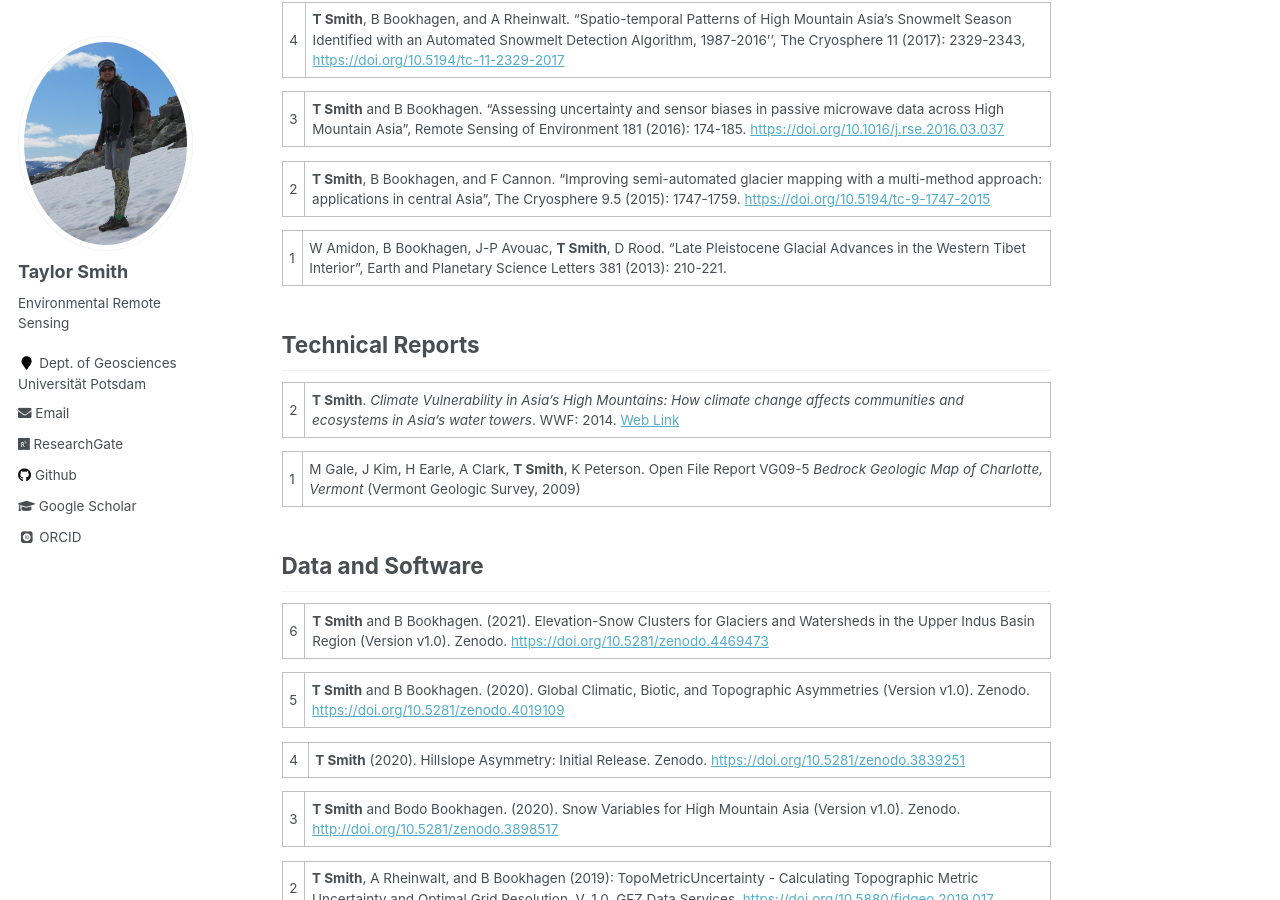
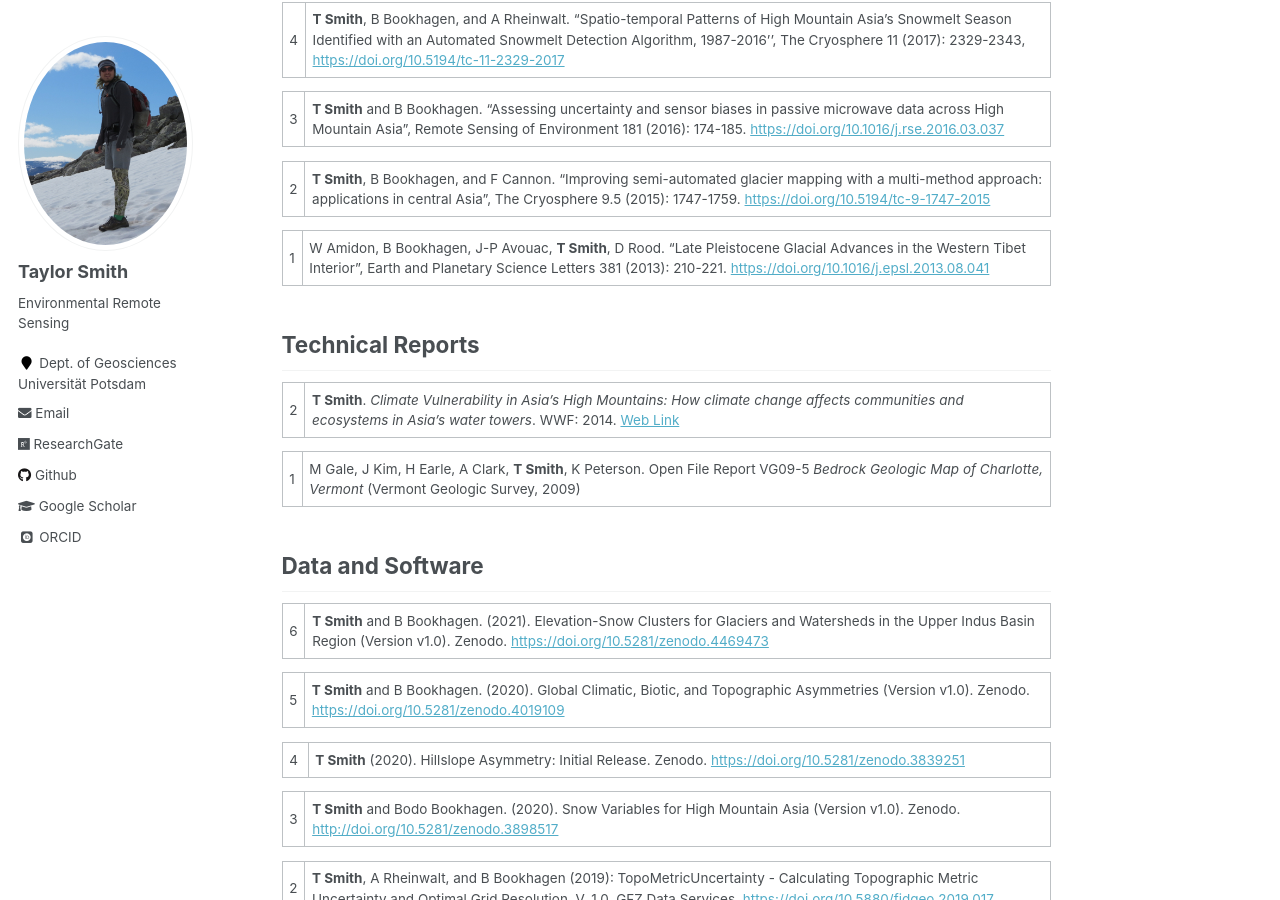
Before and after one commit to tasmi/tasmi.github.io, a Jekyll site: the page built from _pages/publications.md, in a window 1280 px wide and 900 px high, scrolled down 1035 px. Built offline with Jekyll 4.4.1, drawn with Linux system fonts in a browser that asks for light colours; some web fonts are replaced; part of the change alters nothing that is shown.

Commit message:
Update publications.md

```diff
--- a/_pages/publications.md
+++ b/_pages/publications.md
@@ -33,7 +33,7 @@ For further research profiles, see my: [Google Scholar](https://scholar.google.c
 
 2 | **T Smith**, B Bookhagen, and F Cannon. "Improving semi-automated glacier mapping with a multi-method approach: applications in central Asia", The Cryosphere 9.5 (2015): 1747-1759. [https://doi.org/10.5194/tc-9-1747-2015](https://doi.org/10.5194/tc-9-1747-2015)
 
-1 | W Amidon, B Bookhagen, J-P Avouac, **T Smith**, D Rood. "Late Pleistocene Glacial Advances in the Western Tibet Interior", Earth and Planetary Science Letters 381 (2013): 210-221.
+1 | W Amidon, B Bookhagen, J-P Avouac, **T Smith**, D Rood. "Late Pleistocene Glacial Advances in the Western Tibet Interior", Earth and Planetary Science Letters 381 (2013): 210-221. [https://doi.org/10.1016/j.epsl.2013.08.041](https://doi.org/10.1016/j.epsl.2013.08.041)
 
 ## Technical Reports
 
```
